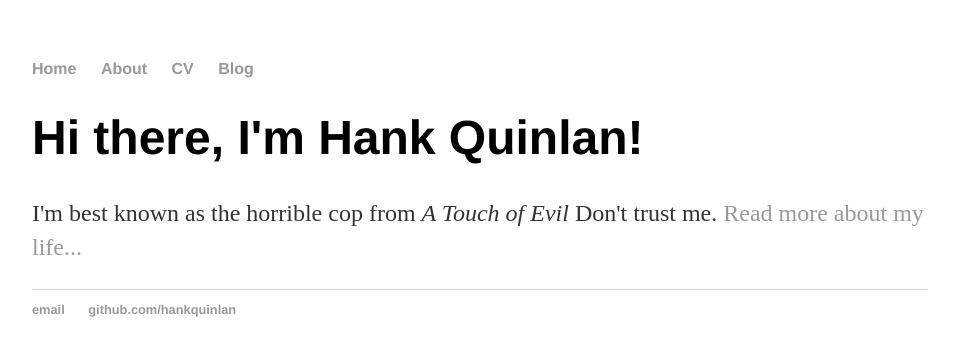
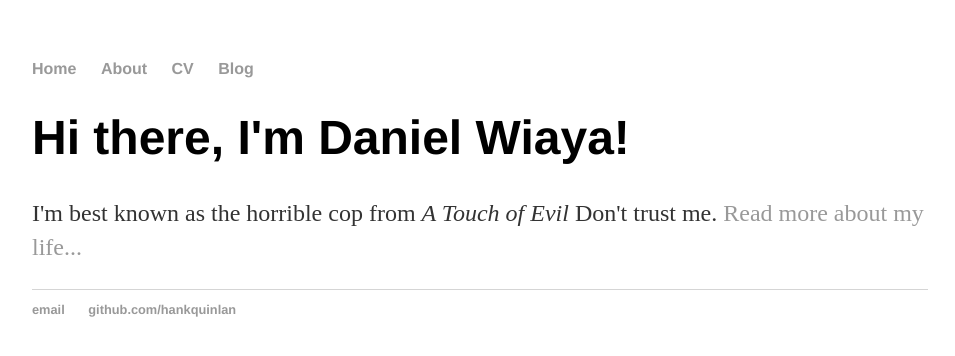
Before and after one commit to wijayad/wijayad.github.io, a Jekyll site: the page built from index.html, in a window 1280 px wide. Shown: the top 356 px of the page, without its empty margins (160-1115 px from the left). Built offline with Jekyll 4.4.1, drawn with Linux system fonts in a browser that asks for light colours.

Commit message:
Update index.html

```diff
--- a/index.html
+++ b/index.html
@@ -1,8 +1,8 @@
 ---
 layout: default
-title: Hank Quinlan, Horrible Cop
+title: Daniel Wijaya
 ---
 <div class="blurb">
-	<h1>Hi there, I'm Hank Quinlan!</h1>
+	<h1>Hi there, I'm Daniel Wiaya!</h1>
 	<p>I'm best known as the horrible cop from <em>A Touch of Evil</em> Don't trust me. <a href="/about">Read more about my life...</a></p>
 </div><!-- /.blurb -->
```
